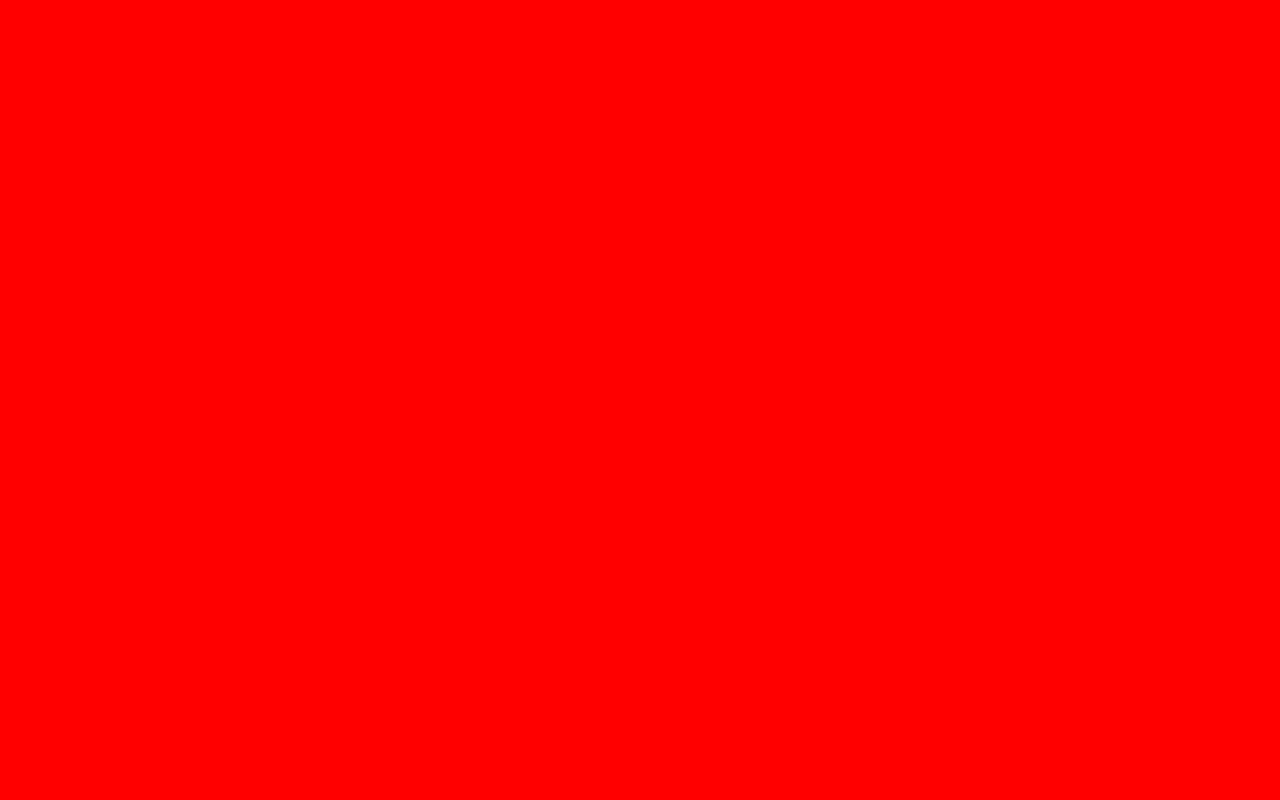
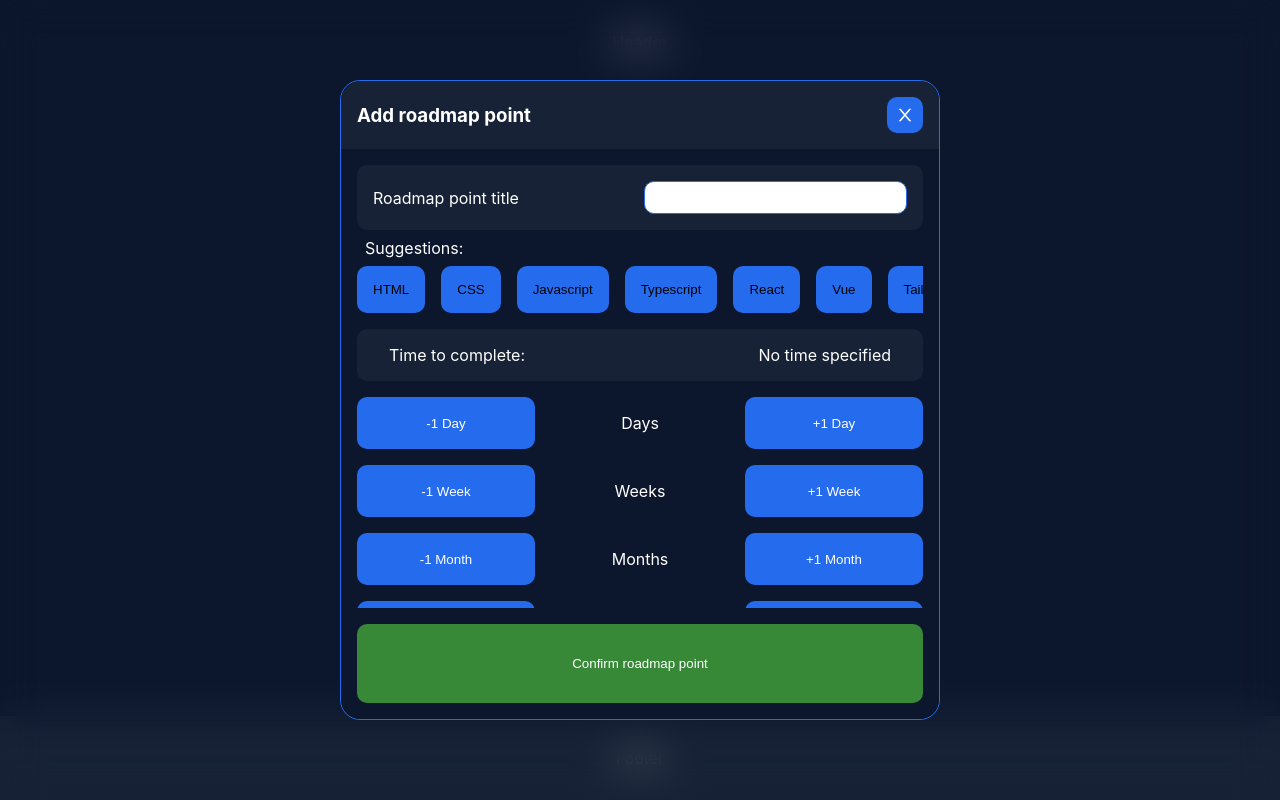
Before and after one commit to pawelrybka/React-Typescript-Game, a React (Vite) app: page / in a window 1280 px wide. Both pictures are taken after a click on the button "Add new point". Built offline with nearby package versions, Linux system fonts and the light colour scheme.

Commit message:
Changing font color in buttons

```diff
--- a/src/App.css
+++ b/src/App.css
@@ -1,15 +1,6 @@
-:root {
-  font-family: Inter, system-ui, Avenir, Helvetica, Arial, sans-serif;
-  line-height: 1.5;
-  font-weight: 400;
-  color-scheme: light dark;
-  color: rgba(255, 255, 255, 0.87);
-  background-color: rgb(12,22,45);
-  font-synthesis: none;
-  text-rendering: optimizeLegibility;
-  -webkit-font-smoothing: antialiased;
-  -moz-osx-font-smoothing: grayscale;
-  -webkit-text-size-adjust: 100%;
+:root{
+  --font-family: Inter, system-ui, Avenir, Helvetica, Arial, sans-serif;
+  --text: rgba(255, 255, 255);
   --light-blue: rgb(37,107,237);
   --dark-blue: rgb(23,34,54);
   --background-blue: rgb(12,22,45);
@@ -23,5 +14,7 @@
 }
 
 body {
-  min-height: 100vh;
+  font-family: var(--font-family);
+  background-color: var(--background-blue);
+  color: var(--text)
 }
--- a/src/components/AddPointButton/AddPointButton.module.css
+++ b/src/components/AddPointButton/AddPointButton.module.css
@@ -8,4 +8,5 @@
     border-radius: 10px;
     cursor: pointer;
     background-color: var(--light-blue);
+    color: var(--text);
 }
--- a/src/components/AddPointModal/AddPointModal.module.css
+++ b/src/components/AddPointModal/AddPointModal.module.css
@@ -31,6 +31,7 @@
     justify-content: center;
     align-items:center;
     cursor: pointer;
+    color: var(--text);
 }
 
 .addpointmodal__content{
@@ -108,6 +109,7 @@
     border: none;
     border-radius: 10px;
     cursor: pointer;
+    color: var(--text);
 }
 
 .timesection__buttons div{
@@ -122,4 +124,5 @@
     border: none;
     background-color: var(--confirm-green);
     cursor: pointer;
+    color: var(--text);
 }
--- a/src/components/Backdrop/Backdrop.module.css
+++ b/src/components/Backdrop/Backdrop.module.css
@@ -4,7 +4,6 @@
     left: 0;
     width: 100%;
     height: 100%;
-    /* backdrop-filter: blur(20px); */
-    background-color: red;
-    z-index: 50;
+    backdrop-filter: blur(20px);
+    z-index: 1;
 }
```
